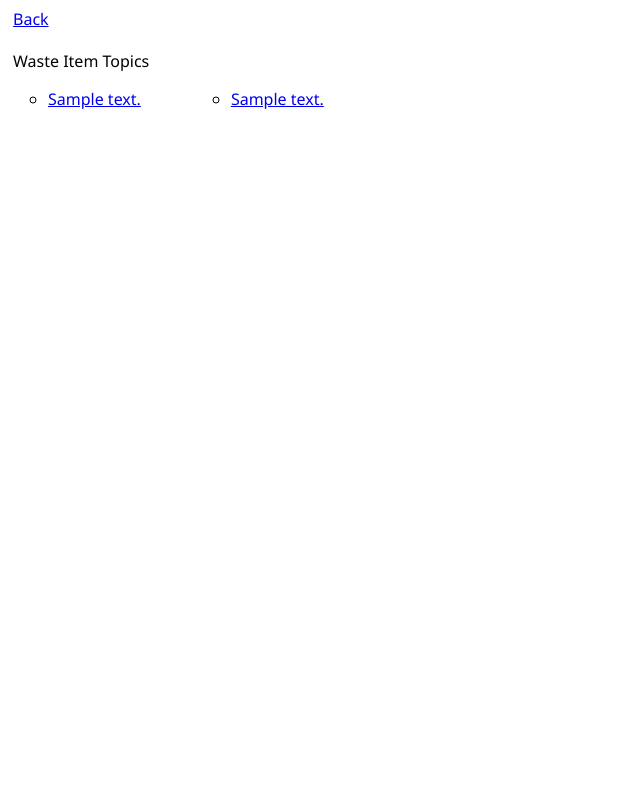
After one commit to vernitgarg22/django_apps, a Django app: template waste_wizard/templates/waste_wizard/items.html in a window 1280 px wide. The commit adds this page. Shown: the whole page, without its empty margins (0-640 px from the left). Run offline with Django 3.2, Linux system fonts and the light colour scheme; the template is opened without the code that fills it: most values are stand-ins (such as "Sample title", 1, 10 or a date in 2020).

Commit message:
Get waste wizard items index working

```diff
--- a/waste_wizard/static/waste_wizard/style.css
+++ b/waste_wizard/static/waste_wizard/style.css
@@ -1,5 +1,9 @@
 body {
     font-family: "Segoe UI", Arial, sans-serif;
+}
+
+.item_topics {
+    padding: 20px 0 0 5px;
 }
 
 .back_link {
--- /dev/null
+++ b/waste_wizard/templates/waste_wizard/items.html
@@ -0,0 +1,34 @@
+{% load static %}
+
+<html>
+    <head>
+        <link rel="stylesheet" type="text/css" href="{% static 'waste_wizard/style.css' %}" />
+    </head>
+    <body>
+
+        <a class="back_link" href="/waste_wizard/">Back</a>
+
+        <div class="item_topics">
+        Waste Item Topics
+        </div>
+
+        <div style="clear: both;">
+            <div style="float: left; padding-right: 50px;">
+                <ul>
+                    {% for item in waste_item_list1 %}
+                        <li><a href="{% url 'waste_wizard:detail' item.description %}">{{ item.description }}</a></li>
+                    {% endfor %}
+                </ul>
+            </div>
+
+            <div style="float: left;">
+                <ul>
+                    {% for item in waste_item_list2 %}
+                        <li><a href="{% url 'waste_wizard:detail' item.description %}">{{ item.description }}</a></li>
+                    {% endfor %}
+                </ul>
+            </div>
+        </div>
+
+    </body>
+</html>
--- a/waste_wizard/urls.py
+++ b/waste_wizard/urls.py
@@ -6,6 +6,7 @@ from . import views
 app_name = 'waste_wizard'
 urlpatterns = [
     url(r'^$', views.IndexView.as_view(), name='index'),
+    url(r'^items/$', views.ItemsView.as_view(), name='items'),
     url(r'^results/$', views.ResultsView.as_view(), name='results'),
     url(r'^results/([ %0-9a-zA-Z\,]*)/$', views.ResultsView.as_view(), name='results'),
     url(r'^detail/([ %0-9a-zA-Z\,]*)/$', views.DetailView.as_view(), name='detail'),
```
Also changed, not shown: waste_wizard/templates/waste_wizard/index.html (+2 -21 lines), waste_wizard/views.py (+14 -3 lines).
